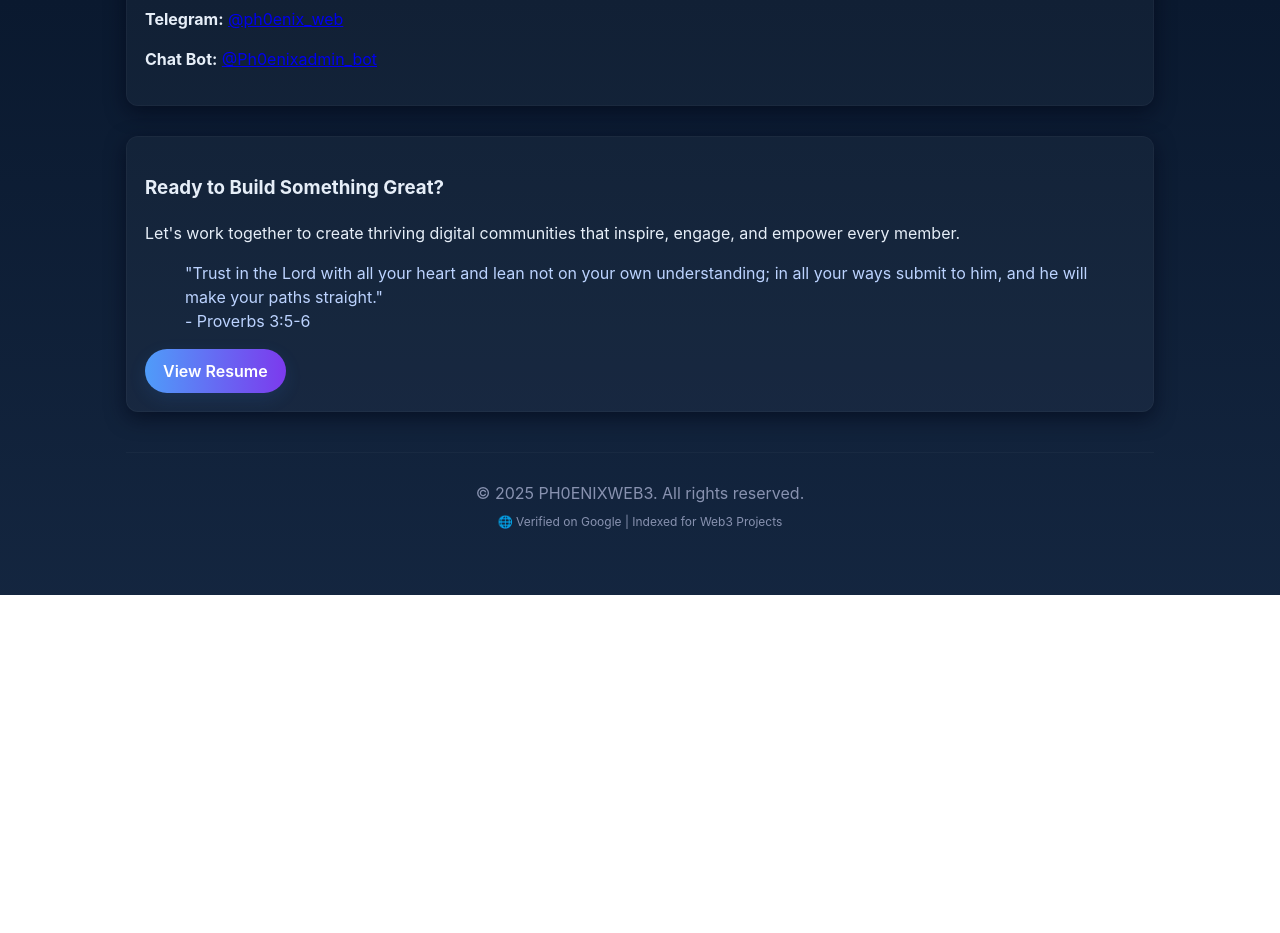
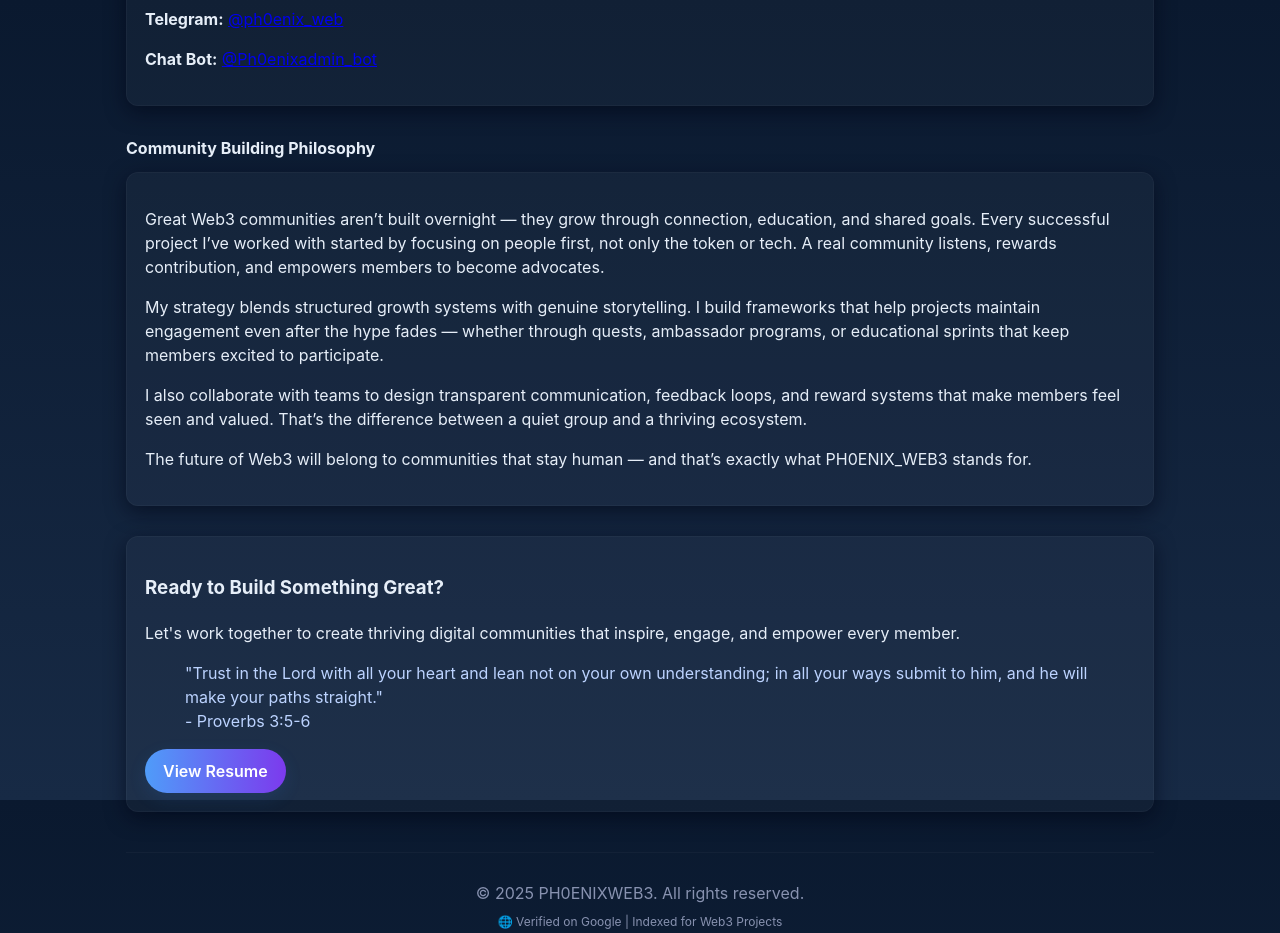
Before and after one commit to ekenegodwins22-eng/ph0enixweb3, a Next.js app: page / in a window 1280 px wide. Shown: the part 2400-3333 px from the top of the page. Before the commit the page ends 2995 px from the top, so only its background shows below. Built offline with nearby package versions, Linux system fonts and the light colour scheme.

Commit message:
Update index.js

```diff
--- a/pages/index.js
+++ b/pages/index.js
@@ -1,10 +1,10 @@
-
 import Head from 'next/head'
 const PROFILE_IMG = "https://i.ibb.co/7tNbF3k3/file-000000000f3461f7b9667cad34755326.png";
 const BITGET = "https://partner.bitget.ng/bg/E283E7";
 const X_FOLLOW = "https://x.com/intent/follow?screen_name=ph0enix_web3";
 const TELEGRAM = "https://t.me/ph0enix_web";
 const TELEGRAM_BOT = "https://t.me/Ph0enixadmin_bot";
+
 export default function Home() {
   return (
     <>
@@ -14,7 +14,15 @@
              crossOrigin="anonymous"></script>
         <title>PH0ENIX_WEB3 | Community Growth & Web3 Ambassador</title>
         <meta name="description" content="PH0ENIX_WEB3 — Web3 Community Builder, Ambassador & Strategist. Building thriving, engaged communities across Web3, DeFi, and tech ecosystems." />
+        <meta name="keywords" content="Web3, community growth, Bitget, Zealy, crypto ambassador, blockchain marketing, PH0ENIX_WEB3" />
+        <meta name="author" content="PH0ENIX_WEB3" />
+        <meta property="og:type" content="website" />
+        <meta property="og:title" content="PH0ENIX_WEB3 — Web3 Community Growth & Strategy" />
+        <meta property="og:description" content="Helping Web3 projects grow authentic, engaged communities that last." />
+        <meta property="og:image" content={PROFILE_IMG} />
+        <meta property="og:url" content="https://ph0enixweb3.dpdns.org" />
       </Head>
+
       <div className="container">
         <header className="header">
           <div className="logo">
@@ -134,9 +142,36 @@
           <div className="card">
             <p>Ready to build something great? Let’s collaborate to create thriving digital communities.</p>
             <p><strong>Email:</strong> <a href="mailto:support@ph0enixweb3.dpdns.org" style={{color:'#9fbff6'}}>support@ph0enixweb3.dpdns.org</a></p>
-            <p><strong>X (Follow):</strong> <a href="https://x.com/intent/follow?screen_name=ph0enix_web3" target="_blank" rel="noreferrer">Follow on X</a></p>
-            <p><strong>Telegram:</strong> <a href="https://t.me/ph0enix_web" target="_blank" rel="noreferrer">@ph0enix_web</a></p>
-            <p><strong>Chat Bot:</strong> <a href="https://t.me/Ph0enixadmin_bot" target="_blank" rel="noreferrer">@Ph0enixadmin_bot</a></p>
+            <p><strong>X (Follow):</strong> <a href={X_FOLLOW} target="_blank" rel="noreferrer">Follow on X</a></p>
+            <p><strong>Telegram:</strong> <a href={TELEGRAM} target="_blank" rel="noreferrer">@ph0enix_web</a></p>
+            <p><strong>Chat Bot:</strong> <a href={TELEGRAM_BOT} target="_blank" rel="noreferrer">@Ph0enixadmin_bot</a></p>
+          </div>
+        </section>
+
+        {/* --- NEW SECTION FOR GOOGLE CONTENT --- */}
+        <section id="insights" style={{marginTop:30}}>
+          <div className="section-title">Community Building Philosophy</div>
+          <div className="card">
+            <p>
+              Great Web3 communities aren’t built overnight — they grow through connection, education,
+              and shared goals. Every successful project I’ve worked with started by focusing on people
+              first, not only the token or tech. A real community listens, rewards contribution, and
+              empowers members to become advocates.
+            </p>
+            <p style={{marginTop:10}}>
+              My strategy blends structured growth systems with genuine storytelling. I build frameworks
+              that help projects maintain engagement even after the hype fades — whether through quests,
+              ambassador programs, or educational sprints that keep members excited to participate.
+            </p>
+            <p style={{marginTop:10}}>
+              I also collaborate with teams to design transparent communication, feedback loops, and
+              reward systems that make members feel seen and valued. That’s the difference between a
+              quiet group and a thriving ecosystem.
+            </p>
+            <p style={{marginTop:10}}>
+              The future of Web3 will belong to communities that stay human — and that’s exactly what
+              PH0ENIX_WEB3 stands for.
+            </p>
           </div>
         </section>
 
@@ -163,4 +198,4 @@
       </div>
     </>
   )
-}
+               }
```
